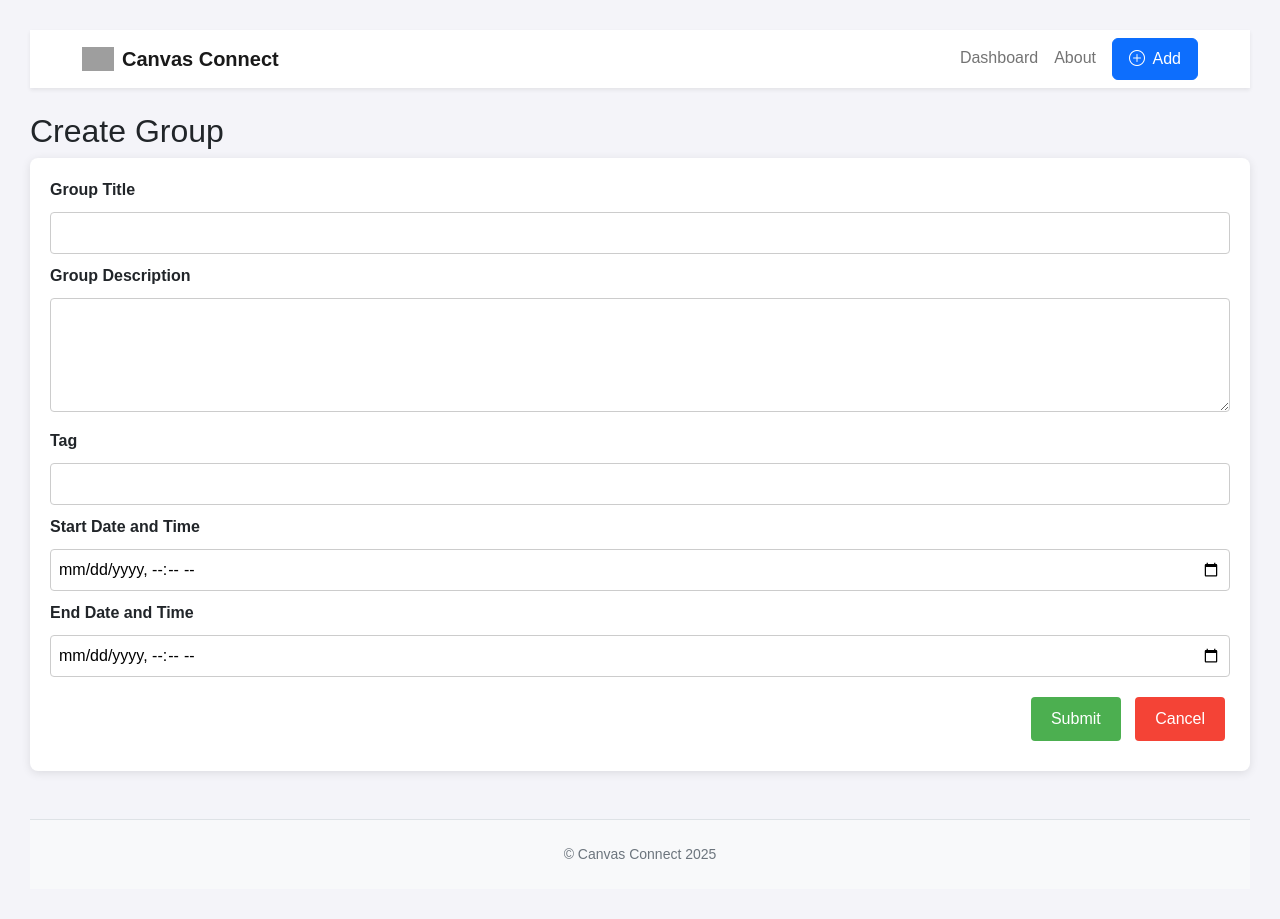
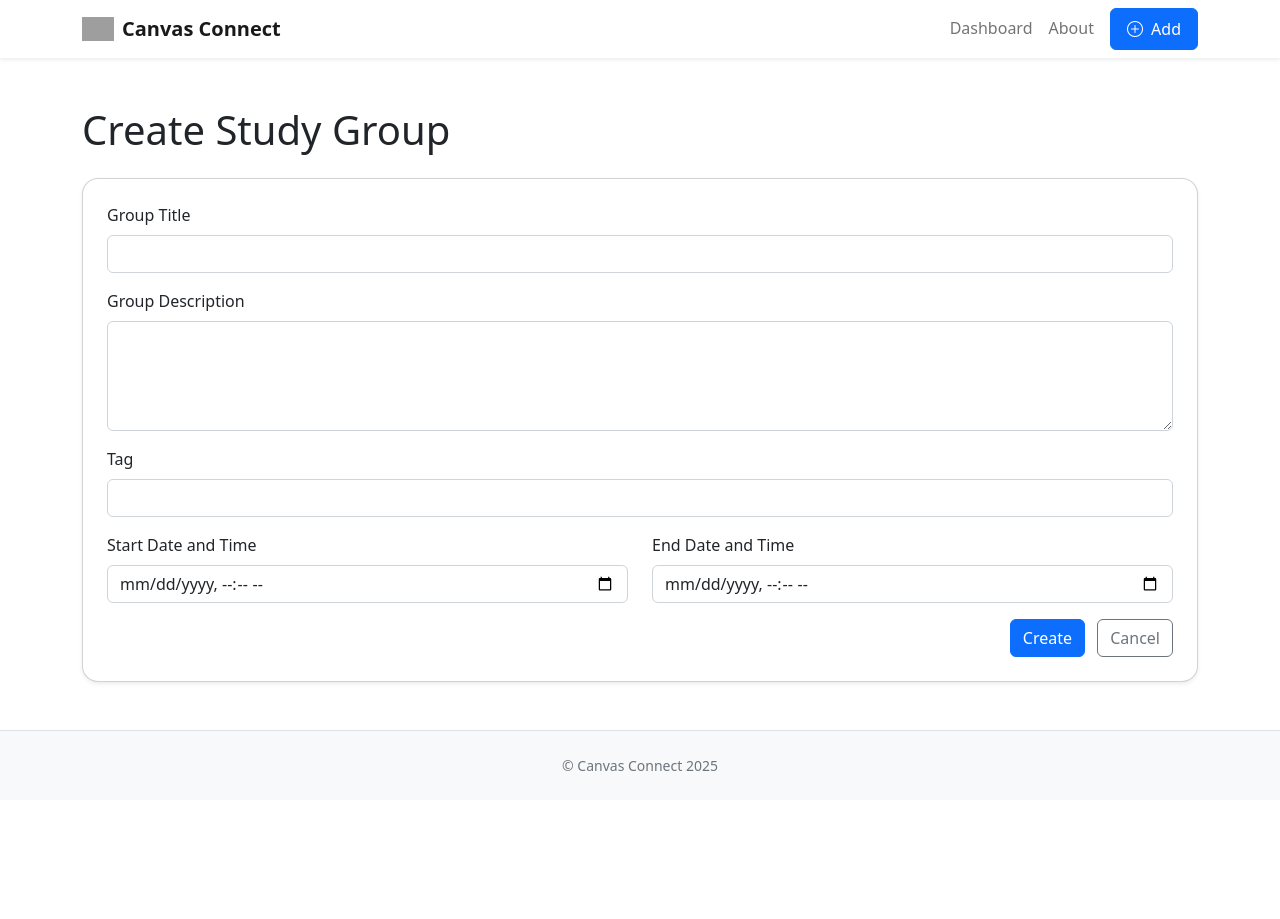
Before and after one commit to SStarkman/CanvasConnect, a Flask app: page /new-group in a window 1280 px wide. After the commit the page ends 771 px from the top, so only its background shows below. Run offline with Flask 3, Linux system fonts and the light colour scheme; some libraries are stand-ins or nearby versions; grey boxes are pictures that could not be loaded.

Commit message:
Update new_group.html for formatting purposes

```diff
--- a/templates/new_group.html
+++ b/templates/new_group.html
@@ -1,76 +1,41 @@
 {% extends "base.html" %}
-{% block styles %}
-    <style>
-        body {
-            font-family: Arial, sans-serif;
-            margin: 20px;
-            padding: 10px;
-            background-color: #f4f4f9;
-        }
-        form {
-            background-color: #fff;
-            padding: 20px;
-            border-radius: 8px;
-            box-shadow: 0 2px 10px rgba(0, 0, 0, 0.1);
-        }
-        label {
-            font-weight: bold;
-        }
-        input, textarea, select {
-            width: 100%;
-            padding: 8px;
-            margin: 10px 0;
-            border: 1px solid #ccc;
-            border-radius: 4px;
-        }
-        button {
-            padding: 10px 20px;
-            margin: 10px 5px;
-            border: none;
-            border-radius: 4px;
-            cursor: pointer;
-        }
-        .submit-btn {
-            background-color: #4CAF50;
-            color: white;
-        }
-        .cancel-btn {
-            background-color: #f44336;
-            color: white;
-        }
-        .button-container {
-            text-align: right;
-        }
-    </style>
-{% endblock %}
+
 {% block content %}
-    <h2>Create Group</h2>
+<div class="container my-5">
+  <h1 class="mb-4">Create Study Group</h1>
+  <div class="card p-4 shadow-sm rounded-4">
+    <form action="/submit-group" method="POST">
+      <div class="mb-3">
+        <label for="group-title" class="form-label">Group Title</label>
+        <input type="text" class="form-control" id="group-title" name="group-title" required>
+      </div>
 
-    <form action="/submit-group" method="POST">
-        <!-- Group Title -->
-        <label for="group-title">Group Title</label>
-        <input type="text" id="group-title" name="group-title" required>
+      <div class="mb-3">
+        <label for="group-description" class="form-label">Group Description</label>
+        <textarea class="form-control" id="group-description" name="group-description" rows="4" required></textarea>
+      </div>
 
-        <!-- Group Description -->
-        <label for="group-description">Group Description</label>
-        <textarea id="group-description" name="group-description" rows="4" required></textarea>
+      <div class="mb-3">
+        <label for="tag" class="form-label">Tag</label>
+        <input type="text" class="form-control" id="tag" name="tag" required>
+      </div>
 
-        <!-- Tag -->
-        <label for="tag">Tag</label>
-        <input type="text" id="tag" name="tag" required>
+      <div class="row">
+        <div class="col-md-6 mb-3">
+          <label for="start-date-time" class="form-label">Start Date and Time</label>
+          <input type="datetime-local" class="form-control" id="start-date-time" name="start-date-time" required>
+        </div>
+        <div class="col-md-6 mb-3">
+          <label for="end-date-time" class="form-label">End Date and Time</label>
+          <input type="datetime-local" class="form-control" id="end-date-time" name="end-date-time" required>
+        </div>
+      </div>
 
-        <!-- Start Date and Time -->
-        <label for="start-date-time">Start Date and Time</label>
-        <input type="datetime-local" id="start-date-time" name="start-date-time" required>
-
-        <!-- End Date and Time -->
-        <label for="end-date-time">End Date and Time</label>
-        <input type="datetime-local" id="end-date-time" name="end-date-time" required>
-
-        <!-- Buttons -->
-        <div class="button-container">
-            <button type="submit" class="submit-btn">Submit</button>
-            <button type="reset" class="cancel-btn">Cancel</button>
+      <div class="text-end">
+        <button type="submit" class="btn btn-primary me-2">Create</button>
+        <button type="reset" class="btn btn-outline-secondary">Cancel</button>
       </div>
     </form>
+  </div>
+</div>
 {% endblock %}
```
Lines whose indentation alone changed are shown as unchanged.
